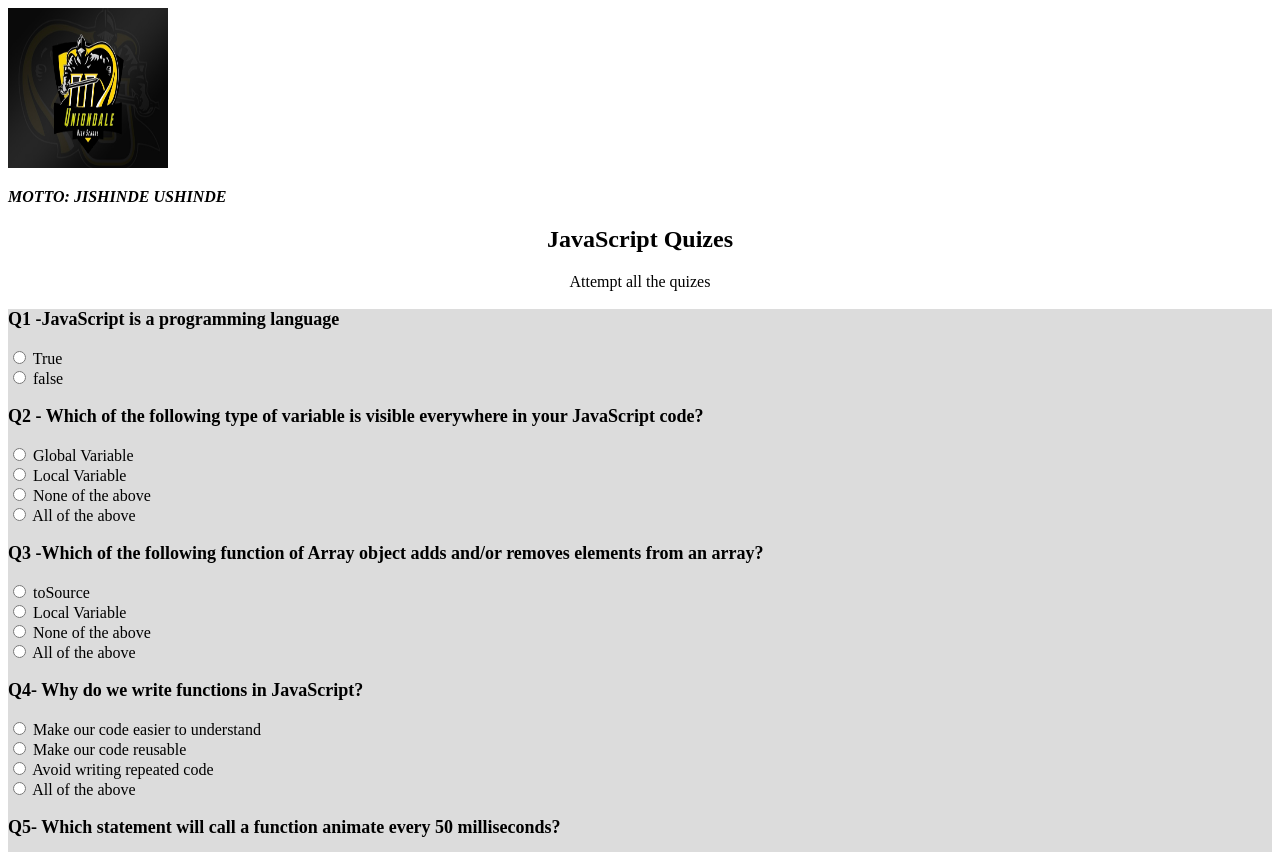
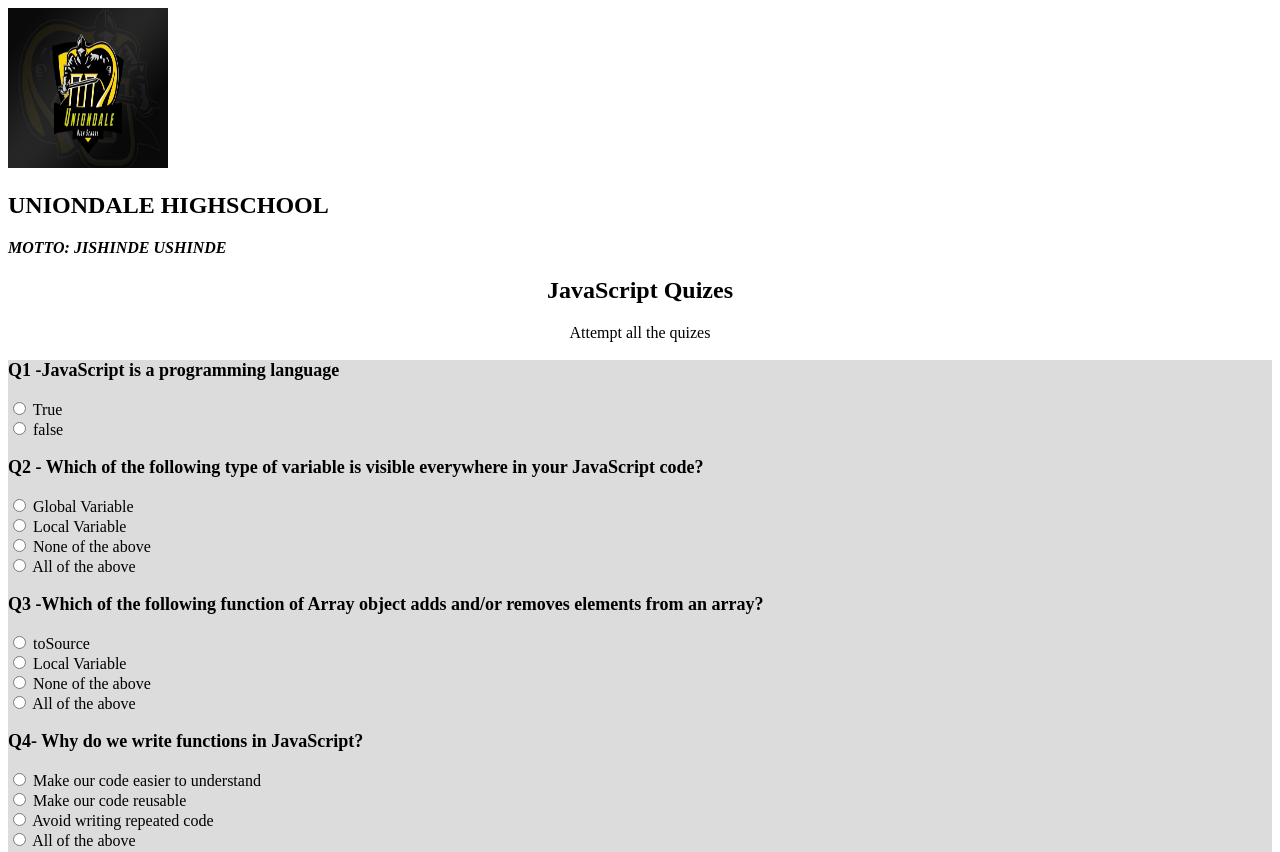
Before and after one commit to LoiseMulwa/js-quizes, a plain HTML site: page index.html in a window 1280 px wide. Shown: the top 852 px of the page. Drawn offline with Linux system fonts and the light colour scheme.

```diff
--- a/index.html
+++ b/index.html
@@ -11,6 +11,7 @@
     <div>
         <div class="logo">
             <img src="images/hIGHSCHOOL.jpg" alt="">
+            <h2>UNIONDALE HIGHSCHOOL</h2>
             <p>MOTTO: JISHINDE USHINDE</p>
         </div>
 
```
